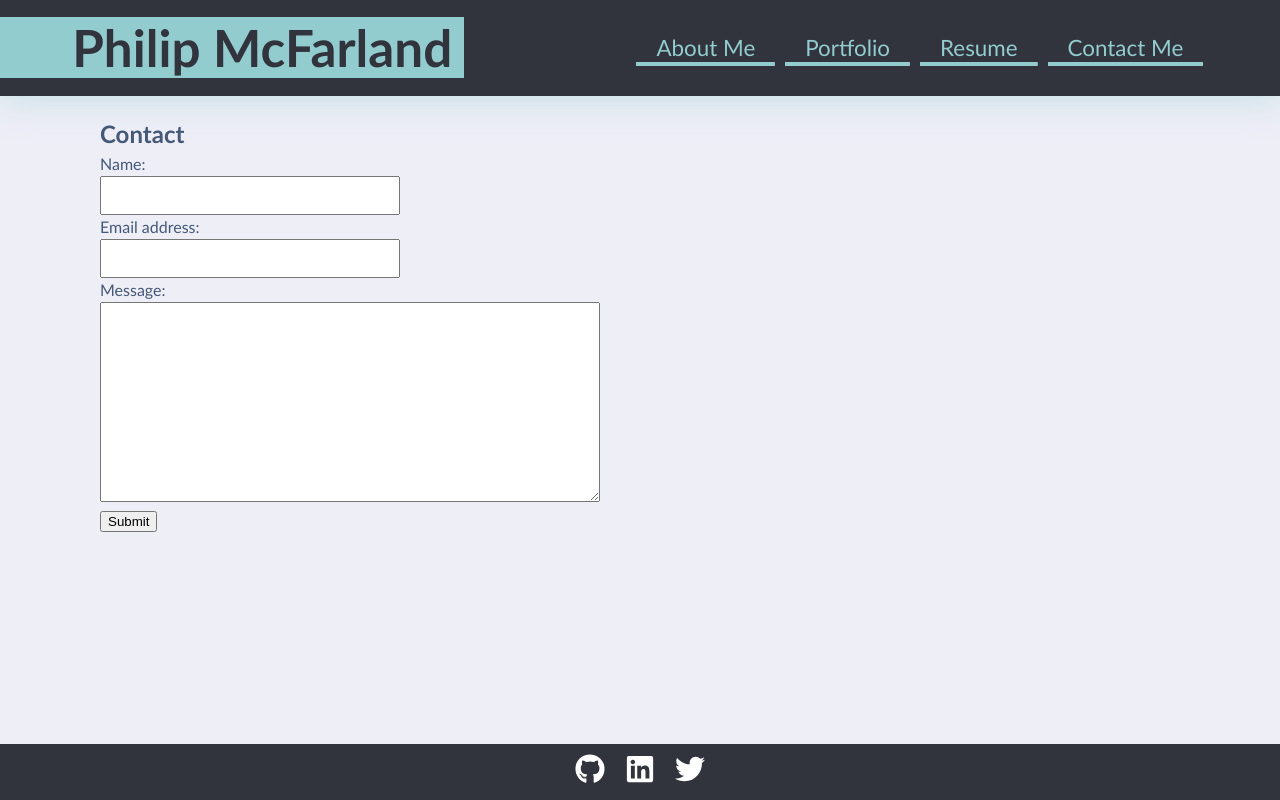
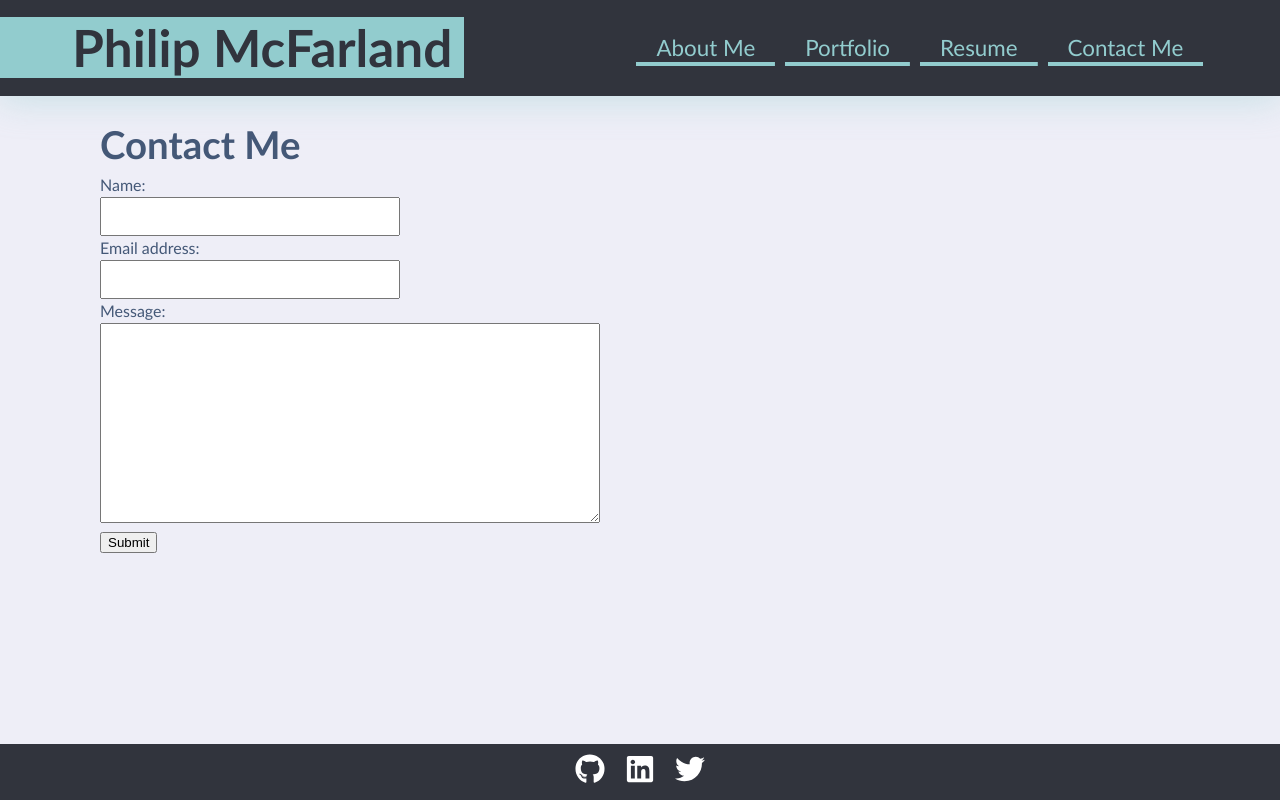
Before and after one commit to PhilipMcF/React-Portfolio, a React (Vite) app in the folder react-portfolio/: page /Contact in a window 1280 px wide. Built offline with nearby package versions, Linux system fonts and the light colour scheme.

Commit message:
change contact h2 to h1

```diff
--- a/react-portfolio/src/pages/Contact.tsx
+++ b/react-portfolio/src/pages/Contact.tsx
@@ -56,7 +56,7 @@ function Contact() {
 
     return (
         <section className="contactS">
-            <h2>Contact</h2>
+            <h1>Contact Me</h1>
             <form onSubmit={handleSubmit}>
                 <div>
                     <label htmlFor="name">Name:</label>
```
